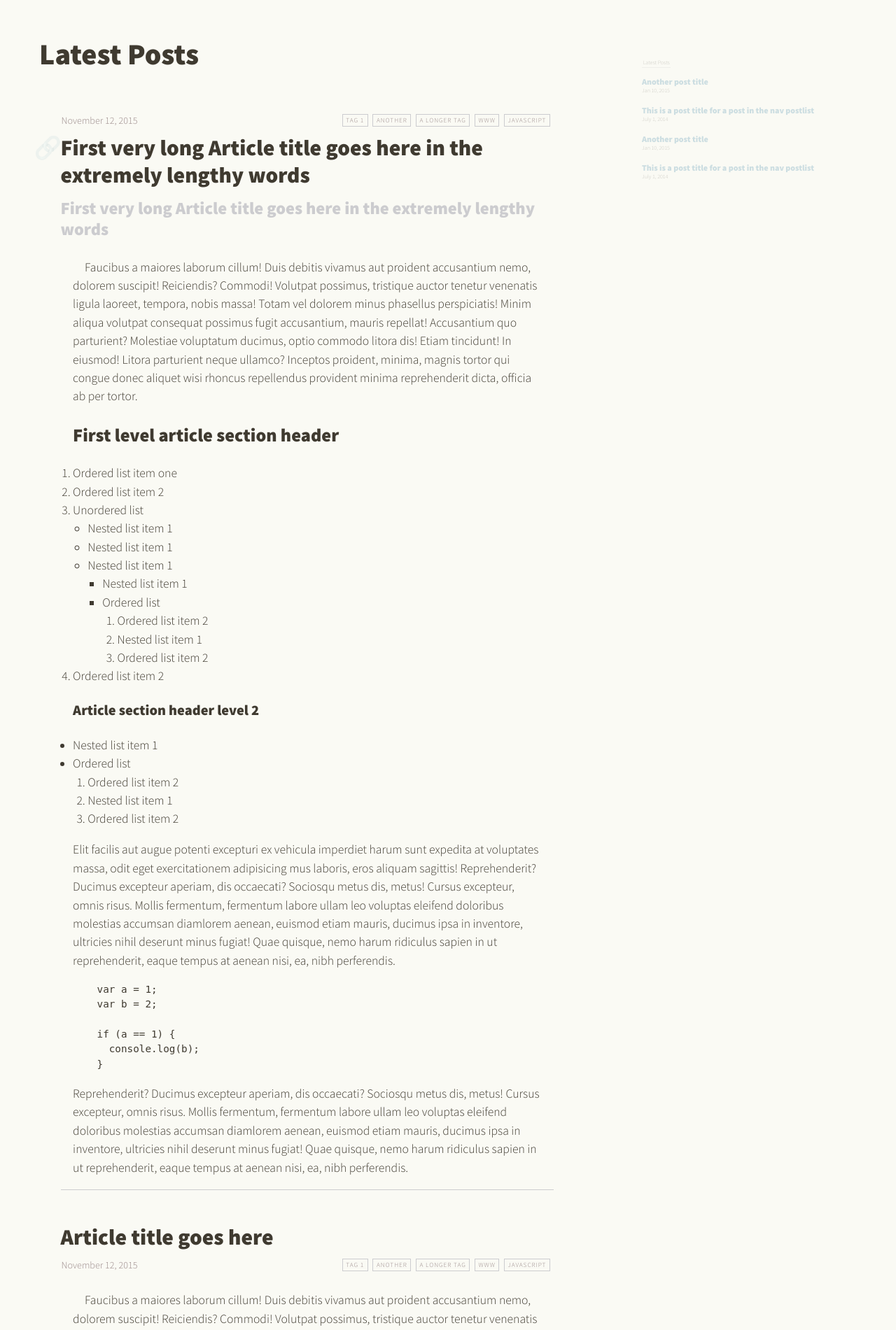
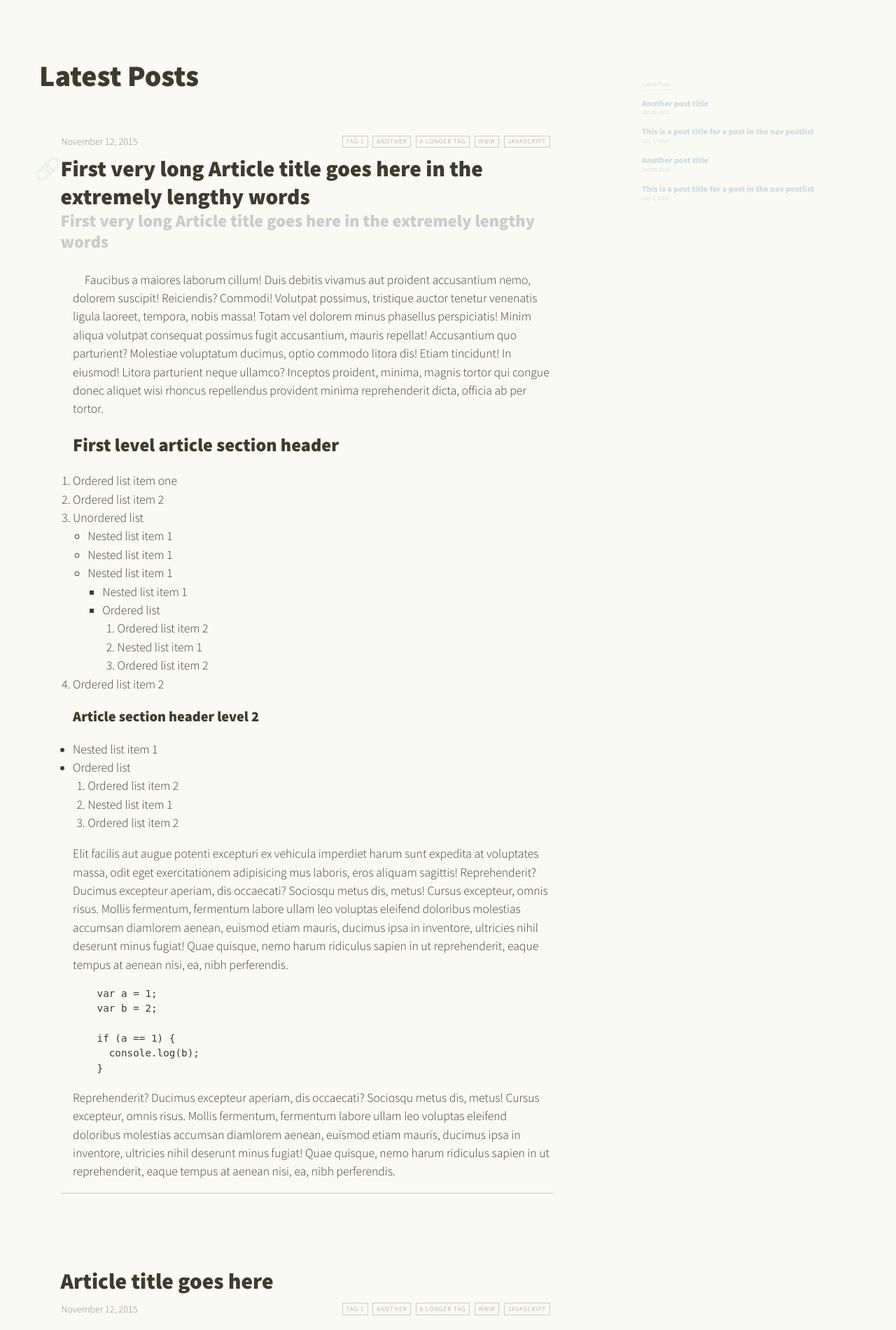
Before and after one commit to davidosomething/16.davidosomething.com, a PHP site: page / in a window 1280 px wide. Shown: the part 842-2743 px from the top of the page at 70% size. Run offline with PHP 8.4, Linux system fonts and the light colour scheme; style sheets or scripts are compiled from the project's sources.

Commit message:
some typography and reorder cols

```diff
--- a/assets/scss/global.scss
+++ b/assets/scss/global.scss
@@ -5,6 +5,25 @@
 ///
 /// @author David O'Trakoun <me@davidosomething.com>
 ////
+
+// -----------------------------------------------------------------------------
+// Colors
+// -----------------------------------------------------------------------------
+
+$colors: (
+  primary-bg:          #fafaf4,
+  primary-text:        #3f3a30,
+  primary-link:        #48a,
+  primary-link--hover: #7ac,
+  primary-divider:     #cccccf,
+
+  tertiary-bg:         #e0f0ff,
+  tertiary-text:       #988,
+
+  globalSiteTitle-bg:   rgba(0,0,0,0.65),
+  globalSiteTitle-text: #fff,
+);
+
 
 // -----------------------------------------------------------------------------
 // Media Queries
@@ -25,31 +44,6 @@ $breakpoints: (
   @media (min-width: $breakpoint) { @content; }
 }
 
-// -----------------------------------------------------------------------------
-// Colors
-// -----------------------------------------------------------------------------
-
-$colors: (
-  primary-bg:          #fafaf4,
-  primary-text:        #3f3a30,
-  primary-link:        #48a,
-  primary-link--hover: #7ac,
-  primary-divider:     #cccccf,
-
-  tertiary-bg:         #e0f0ff,
-  tertiary-text:       #988,
-
-  globalSiteTitle-bg:   rgba(0,0,0,0.65),
-  globalSiteTitle-text: #fff,
-);
-
-// -----------------------------------------------------------------------------
-// Z-Indices
-// -----------------------------------------------------------------------------
-
-$z: (
-  siteHeader: 1,
-);
 
 // -----------------------------------------------------------------------------
 // Typography
@@ -57,45 +51,56 @@ $z: (
 
 $max-line-width: 46em;
 
-// Font
+// Font - Typeface
 $typeface__heading:        'Source Sans Pro';
 $typeface__body:           $typeface__heading;
 $typeface__body--fallback: sans-serif;
+
+// Font - Weights
 $fontweight__body:    300;
 $fontweight__heading: 900;
 
-// Sizes
+// Font - Sizes
 $fontsizes: (
+  default: (
+    globalSiteTitle: 0.6rem,
+    nav:             0.5rem,
+    footer:          0.8rem,
+    article__body:   0.94em,
+  ),
   small: (
     h1: 2.4em,
     h2: 1.8em,
     h3: 1.6em,
     h4: 1.4em,
-
-    globalSiteTitle: 0.6em,
     article__meta: 0.8em,
-    article__body: 0.9em,
+    article__body: 1em,
   ),
   medium: (
     article__tags: 0.66em,
-    article__body: 1em,
   ),
   large: (
     body: 1.1em,
   ),
-  nav: (
-    default: 0.5rem,
-  ),
-  footer: (
-    default: 0.8rem,
-  ),
 );
 
-@mixin fs($breakpoint, $size) {
+@mixin bpfs($breakpoint, $size) {
   $fontsizes-for-breakpoint: map-get($fontsizes, $breakpoint);
-  $fontsize: map-get($fontsizes-for-breakpoint, $size);
-  font-size: $fontsize;
+  @if $fontsizes-for-breakpoint {
+    $fontsize: map-get($fontsizes-for-breakpoint, $size);
+    font-size: $fontsize;
+  }
 }
+
+@mixin fs($el) {
+  @include bpfs('default', $el);
+  @include mq('small') { @include bpfs('small', $el); }
+  @include mq('medium') { @include bpfs('medium', $el); }
+  @include mq('middle') { @include bpfs('middle', $el); }
+  @include mq('large') { @include bpfs('large', $el); }
+  @include mq('xlarge') { @include bpfs('xlarge', $el); }
+}
+
 
 // -----------------------------------------------------------------------------
 // Icon before element
@@ -130,18 +135,24 @@ $fontsizes: (
 
 
 // -----------------------------------------------------------------------------
+// Z-Indices
+// -----------------------------------------------------------------------------
+
+$z: (
+  siteHeader: 1,
+);
+
+
+// -----------------------------------------------------------------------------
 // Base styles
 // -----------------------------------------------------------------------------
 
 body {
+  @include fs('body');
   background: map-get($colors, 'primary-bg');
   color: map-get($colors, 'primary-text');
   font-family: $typeface__body, $typeface__body--fallback;
   font-weight: $fontweight__body;
-
-  @include mq('large') {
-    @include fs('large', 'body');
-  }
 }
 
 a {
@@ -155,6 +166,7 @@ a {
 
 h1, h2, h3, h4, h5, h6 {
   font-weight: $fontweight__heading;
+  line-height: 1.24;
 }
 
 
@@ -202,8 +214,8 @@ h1, h2, h3, h4, h5, h6 {
   z-index: map-get($z, 'siteHeader');
 }
 
-.siteTitle {
-  @include fs('small', 'globalSiteTitle');
+.siteHeader__title {
+  @include fs('globalSiteTitle');
   background: map-get($colors, 'globalSiteTitle-bg');
   font-weight: normal;
   line-height: 1;
@@ -231,6 +243,11 @@ h1, h2, h3, h4, h5, h6 {
 // -----------------------------------------------------------------------------
 
 .globalHeader {
+  background-color: map-get($colors, 'primary-text');
+  background-image: url('http://davidosomething.com/content/themes/crass/assets/img/bg.jpg');
+  background-position: center center;
+  background-repeat: no-repeat;
+  background-size: cover;
   padding: 20rem 0 1rem; // room for fixed position siteHeader
 
   @include mq('small') { padding: 20rem 0 1rem; }
@@ -243,35 +260,21 @@ h1, h2, h3, h4, h5, h6 {
 
 .globalContent {
   clear: both;
-
-  @include mq('middle') {
-    align-items: baseline;
-    display: flex;
-    flex-flow: row;
-    justify-content: space-around;
-  }
 }
 
-.globalContent > header {
-  @include mq('middle') {
-    flex: 1 100%;
-  }
+
+// -----------------------------------------------------------------------------
+// Global Main
+// -----------------------------------------------------------------------------
+
+.pageHeader {
+  margin: 0 auto;
+  max-width: $max-line-width;
 }
 
-.globalContent > main {
-  @include mq('middle') {
-    flex: 1 auto;
-  }
-
-  > header {
-    margin: 0 auto;
-    max-width: $max-line-width;
-
-    > h2 {
-      @include fs('small', 'h1');
-      font-weight: 900;
-    }
-  }
+.pageHeader__title {
+  @include fs('h1');
+  font-weight: 900;
 }
 
 
@@ -280,28 +283,23 @@ h1, h2, h3, h4, h5, h6 {
 // -----------------------------------------------------------------------------
 
 .globalNav {
-  @extend %globalBorder;
-  @include fs('nav', 'default');
+}
+
+.widget {
+  margin: 0 auto 3rem;
+  max-width: $max-line-width;
   opacity: 0.25;
   transition: opacity 0.2s;
 
-  @include mq('middle') {
-    border-top: 0;
-    flex: 1 auto;
-  }
+  &:hover { opacity: 1; }
 
-  &:hover { opacity: 1; }
-}
-
-.globalNav__widget {
-  margin-bottom: 3rem;
-
-  > header > h2 {
+  > .widget__header > .widget__header__title {
     @extend %widget__title;
   }
 }
 
-.globalNav__postlist {
+.widget--latestPosts__postlist {
+  @include fs('nav');
   list-style: none;
   margin: 0;
   padding: 0;
@@ -314,9 +312,32 @@ h1, h2, h3, h4, h5, h6 {
 
 .globalFooter {
   @extend %globalBorder;
-  @include fs('footer', 'default');
+  @include fs('footer');
   clear: both;
   padding: 1em 0;
+}
+
+
+// -----------------------------------------------------------------------------
+// Layout: nav as sidebar
+// -----------------------------------------------------------------------------
+
+@include mq('large') {
+  .globalContent {
+    align-items: baseline;
+    display: flex;
+    flex-flow: row;
+    justify-content: space-around;
+  }
+
+  main {
+    flex: 1 auto;
+  }
+
+  .globalNav {
+    border-top: 0;
+    flex: 1 auto;
+  }
 }
 
 
@@ -325,7 +346,7 @@ h1, h2, h3, h4, h5, h6 {
 // -----------------------------------------------------------------------------
 
 .article {
-  margin: 3rem auto;
+  margin: 3rem auto 6em;
   max-width: 40em;
 
   &:first-child {
@@ -360,22 +381,20 @@ h1, h2, h3, h4, h5, h6 {
   position: relative;
 
   > .article__title {
-    @include fs('small', 'h2');
+    @include fs('h2');
     font-weight: 900;
-    line-height: 1.24;
     margin: 0;
   }
 
   > .article__subtitle {
-    @include fs('small', 'h4');
+    @include fs('h4');
     color: map-get($colors, 'primary-divider');
     font-weight: 900;
-    line-height: 1.24;
-    margin: 0.5em 0 1em;
+    margin: 0 0 1em;
   }
 
   > .article__meta {
-    @include fs('small', 'article__meta');
+    @include fs('article__meta');
     align-items: center;
     color: map-get($colors, 'tertiary-text');
     display: flex;
@@ -388,10 +407,10 @@ h1, h2, h3, h4, h5, h6 {
     }
 
     .article__tags {
+      @include fs('article__tags');
       display: none;
 
       @include mq('medium') {
-        @include fs('medium', 'article__tags');
         display: inline-block;
         list-style: none;
         vertical-align: middle;
@@ -412,13 +431,9 @@ h1, h2, h3, h4, h5, h6 {
 
 
 .article__body {
-  @include fs('small', 'article__body');
+  @include fs('article__body');
   line-height: 1.5;
-  margin: 0 1em;
-
-  @include mq('medium') {
-    @include fs('medium', 'article__body');
-  }
+  margin: 0 0 0 1em;
 
   p:first-child {
     text-indent: 2ex;
@@ -471,15 +486,12 @@ h1, h2, h3, h4, h5, h6 {
 // -----------------------------------------------------------------------------
 
 .bio {
-  background-color: map-get($colors, 'primary-text');
-  background-image: url('http://davidosomething.com/content/themes/crass/assets/img/bg.jpg');
-  background-position: center center;
-  background-repeat: no-repeat;
-  background-size: cover;
+  background-color: rgba(40,30,20,0.5);
   color: map-get($colors, 'primary-bg');
   display: flex;
   flex-flow: column;
   overflow: hidden;
+  padding: 1rem 0;
   text-align: center;
   text-shadow: 0 2px 2px map-get($colors, 'primary-text');
 
--- a/index.php
+++ b/index.php
@@ -14,11 +14,12 @@
 <body class="home">
 
 <header class="siteHeader">
-  <h1 class="siteTitle"><a href="/">davidosomething.com</a></h1>
+  <h1 class="siteHeader__title"><a href="/">davidosomething.com</a></h1>
 </header>
 
 <div class="globalBody">
-  <header class="globalHeader bio" itemscope itemtype="http://microformats.org/profile/hcard">
+  <header class="globalHeader">
+    <section class="bio" itemscope itemtype="http://microformats.org/profile/hcard">
       <h2 class="bio__author" itemprop="n">David O'Trakoun &lt;<a href="mailto:me@davidosomething.com" rel="author" itemprop="email">me@davidosomething.com</a>&gt;</h2>
       <div class="bio__avatar">
         <img alt="Avatar" src="https://secure.gravatar.com/avatar/059a1d904137522399604e0d6a83a10c" itemprop="photo">
@@ -28,12 +29,13 @@
         <li><a href="https://twitter.com/davidosomething" itemprop="url">Twitter</a></li>
         <li><a href="https://www.linkedin.com/in/davidosomething/" itemprop="url">LinkedIn</a></li>
       </ul>
+    </section>
   </header>
 
   <div class="globalContent">
     <main class="globalDiv">
-      <header>
-        <h2>Latest Posts</h2>
+      <header class="pageHeader">
+        <h2 class="pageHeader__title">Latest Posts</h2>
       </header>
       <article class="article article--excerpt">
 
@@ -270,11 +272,11 @@
     </main>
 
     <nav class="globalDiv globalNav">
-      <aside class="globalNav__widget widget--latestPosts">
-        <header>
-          <h2>Latest Posts</h2>
+      <aside class="widget widget--latestPosts">
+        <header class="widget__header">
+          <h2 class="widget__header__title">Latest Posts</h2>
         </header>
-        <ol class="globalNav__postlist">
+        <ol class="widget--latestPosts__postlist">
           <li>
             <article class="articleTile">
               <h2><a href="#">Another post title</a></h2>
```
Lines whose indentation alone changed are shown as unchanged.
